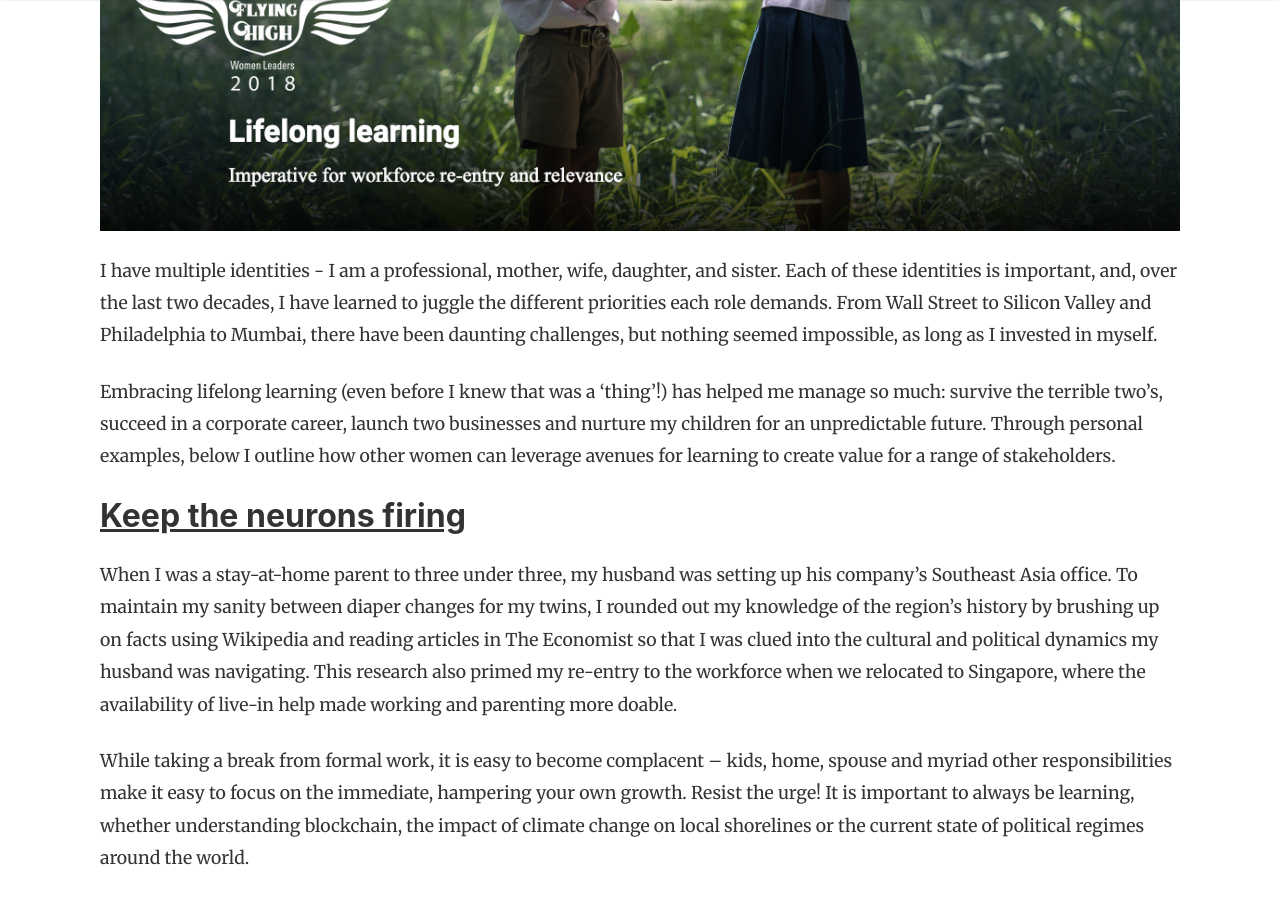
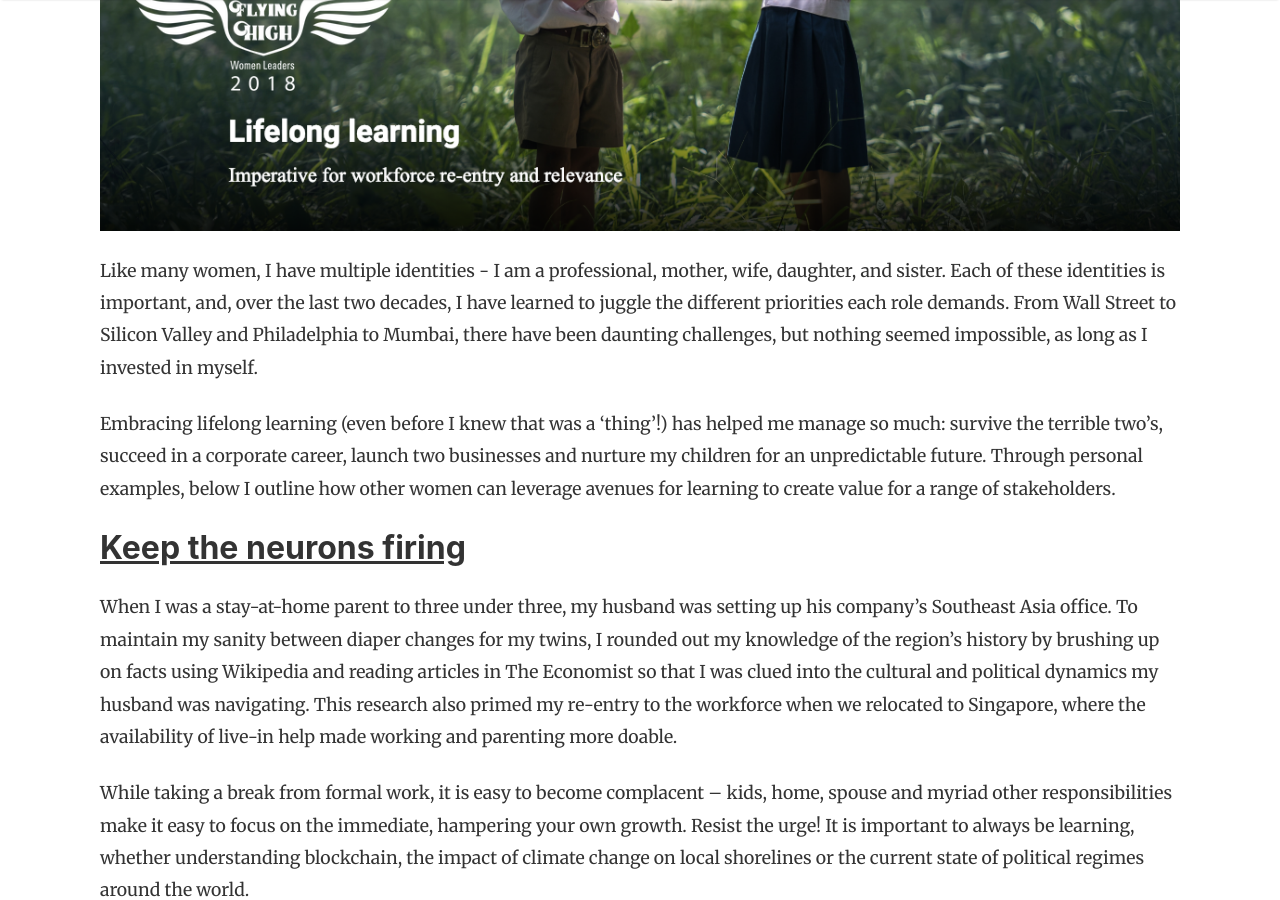
Before and after one commit to lore-blog/lore-blog.github.io, a Jekyll site: the page built from _posts/2019-02-04-lifelong-learning.md, in a window 1280 px wide and 900 px high, scrolled down 819 px. Built offline with Jekyll 4.4.1, drawn with Linux system fonts in a browser that asks for light colours; nearby versions of some CDN libraries.

```diff
--- a/_posts/2019-02-04-lifelong-learning.md
+++ b/_posts/2019-02-04-lifelong-learning.md
@@ -8,7 +8,7 @@ featured: true
 type: blog
 ---
 
-I have multiple identities - I am a professional, mother, wife, daughter, and sister. Each of these identities is important, and, over the last two decades, I have learned to juggle the different priorities each role demands. From Wall Street to Silicon Valley and Philadelphia to Mumbai, there have been daunting challenges, but nothing seemed impossible, as long as I invested in myself.
+Like many women, I have multiple identities - I am a professional, mother, wife, daughter, and sister. Each of these identities is important, and, over the last two decades, I have learned to juggle the different priorities each role demands. From Wall Street to Silicon Valley and Philadelphia to Mumbai, there have been daunting challenges, but nothing seemed impossible, as long as I invested in myself.
 
 Embracing lifelong learning (even before I knew that was a ‘thing’!) has helped me manage so much: survive the terrible two’s, succeed in a corporate career, launch two businesses and nurture my children for an unpredictable future. Through personal examples, below I outline how other women can leverage avenues for learning to create value for a range of stakeholders.
 
```
